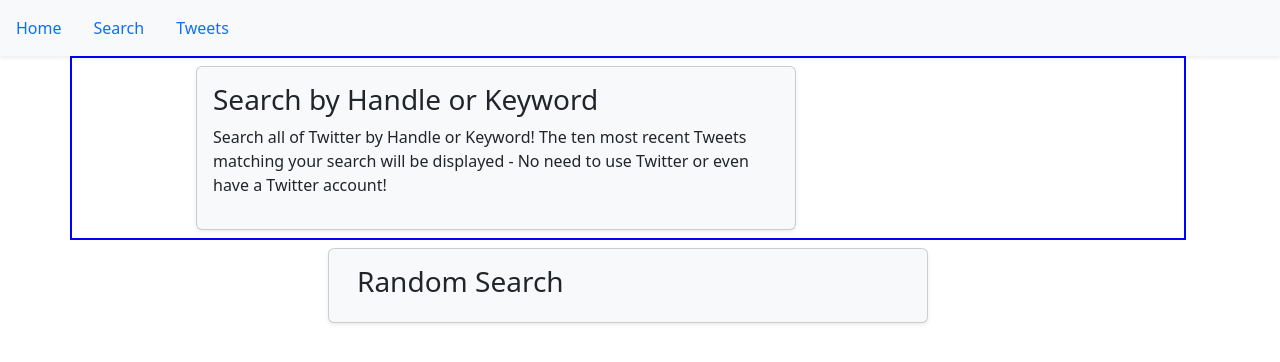
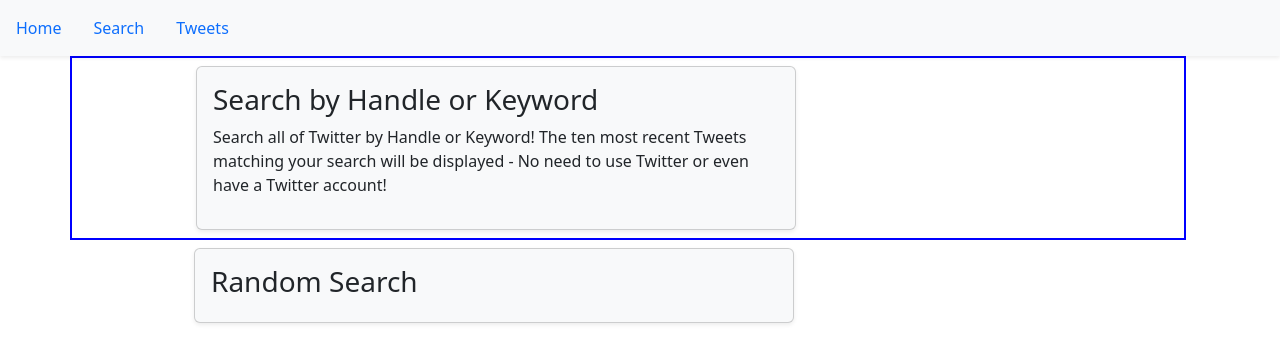
Before and after one commit to AaronAWB/Taste_of_Twitter, a React (Create React App) app in the folder front-end/: page / in a window 1280 px wide. Shown: the top 362 px of the page. Built offline with nearby package versions, Linux system fonts and the light colour scheme.

Commit message:
add link for random card on Home page

```diff
--- a/front-end/src/pages/Home.js
+++ b/front-end/src/pages/Home.js
@@ -22,6 +22,7 @@
                     </Link>
                 </div>
                 <div className='container row justify-content-md-center random-container'>
+                    <Link to={'/random'} style={{ textDecoration: 'none', color: 'inherit' }}>
                         <div className='card homepage-card shadow-sm bg-light mt-2 mb-2'>
                                 <div className='card-body'>
                                     <h3 className='card-title mb-2'>
@@ -29,6 +30,7 @@
                                     </h3>
                                 </div>
                         </div>
+                    </Link>
                 </div>
             </div>
         </div>
--- a/front-end/src/styles/Home.css
+++ b/front-end/src/styles/Home.css
@@ -7,7 +7,3 @@
 .homepage-card:hover {
     transform: scale(1.02);
 }
-
-h3, p {
-    text-decoration: none !important;
-}
```
Lines whose indentation alone changed are shown as unchanged.
